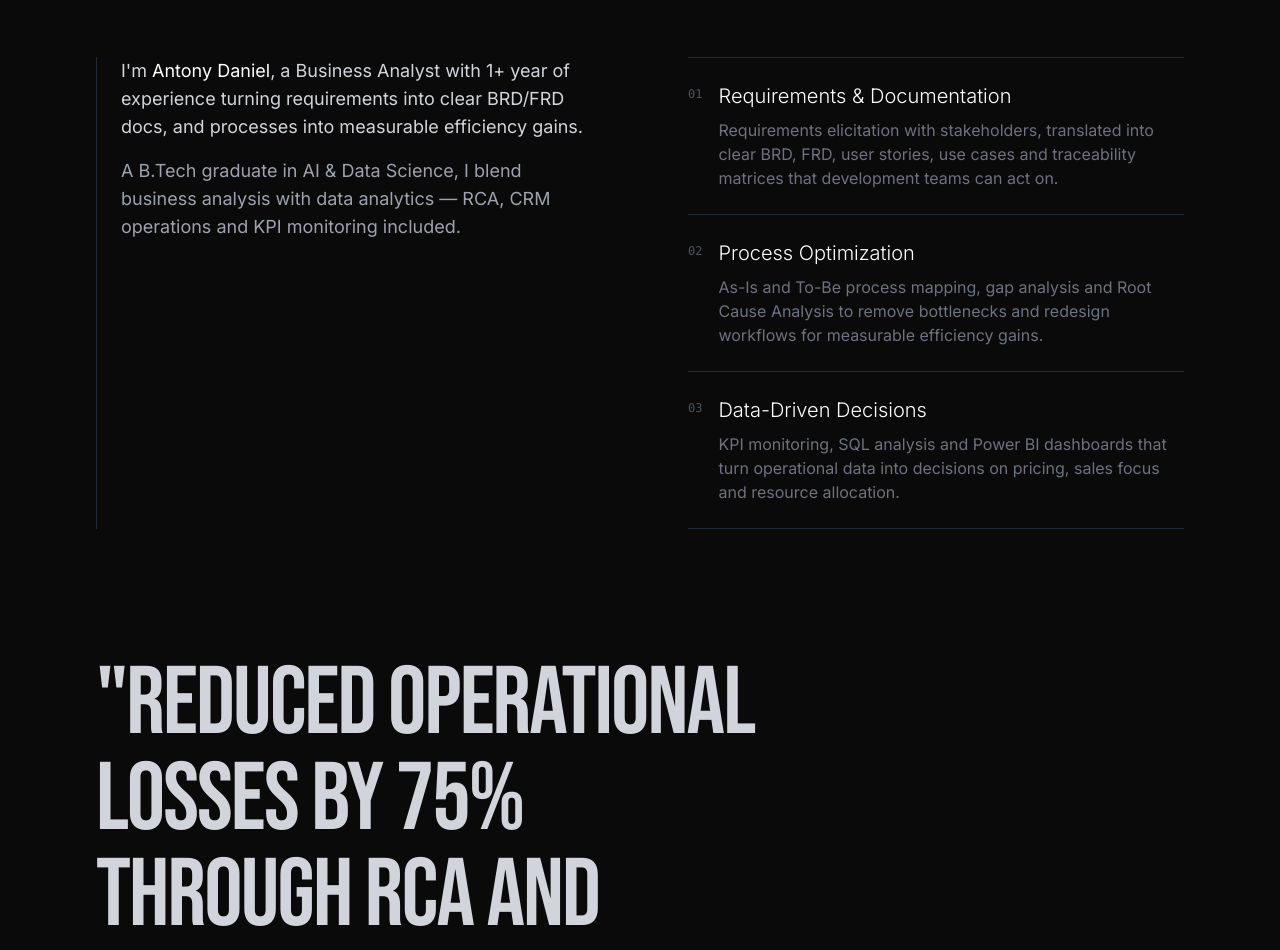
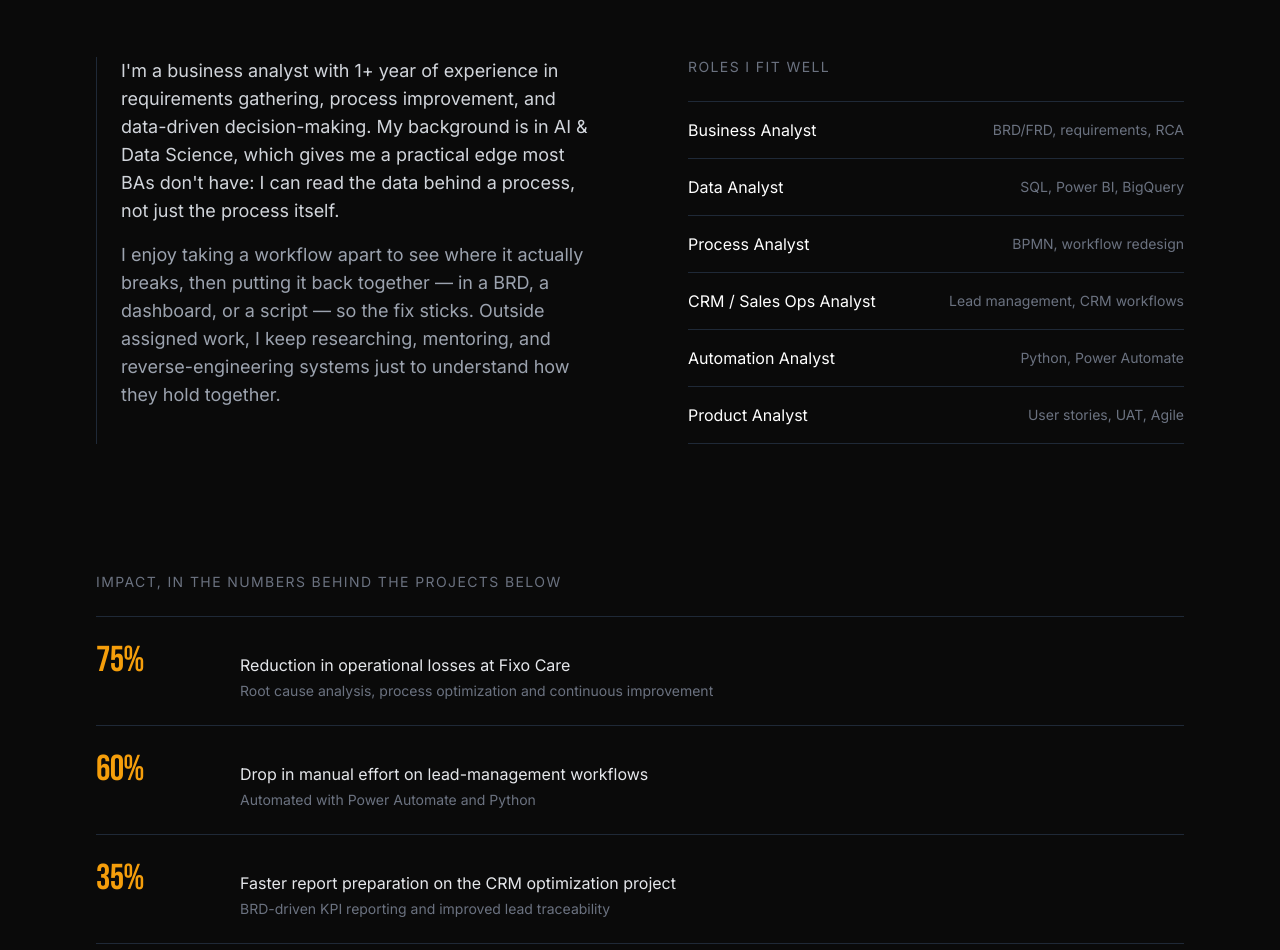
Before and after one commit to arunraj-3117/AntonyDaniel-Portfolio, a React (Vite) app: page / in a window 1280 px wide. Shown: the part 1520-2470 px from the top of the page. Built offline with nearby package versions, Linux system fonts and the light colour scheme; the HTML template or start-up script is replaced by a standard one.

Commit message:
Refactor About component with impact ledger and focus areas

```diff
--- a/src/components/About.tsx
+++ b/src/components/About.tsx
@@ -7,19 +7,41 @@ const fadeInUp = {
   transition: { duration: 0.8, ease: 'easeOut' }
 }
 
-const focusAreas = [
+const impactLedger = [
   {
-    title: 'Requirements & Documentation',
-    body: 'Requirements elicitation with stakeholders, translated into clear BRD, FRD, user stories, use cases and traceability matrices that development teams can act on.',
+    figure: '75%',
+    desc: 'Reduction in operational losses at Fixo Care',
+    sub: 'Root cause analysis, process optimization and continuous improvement',
   },
   {
-    title: 'Process Optimization',
-    body: 'As-Is and To-Be process mapping, gap analysis and Root Cause Analysis to remove bottlenecks and redesign workflows for measurable efficiency gains.',
+    figure: '60%',
+    desc: 'Drop in manual effort on lead-management workflows',
+    sub: 'Automated with Power Automate and Python',
   },
   {
-    title: 'Data-Driven Decisions',
-    body: 'KPI monitoring, SQL analysis and Power BI dashboards that turn operational data into decisions on pricing, sales focus and resource allocation.',
+    figure: '35%',
+    desc: 'Faster report preparation on the CRM optimization project',
+    sub: 'BRD-driven KPI reporting and improved lead traceability',
   },
+  {
+    figure: '15%',
+    desc: 'Gain in operational efficiency from redesigned To-Be workflows',
+    sub: 'Cross-department workflow mapping and RCA',
+  },
+  {
+    figure: '12%',
+    desc: 'Revenue erosion identified across underperforming segments',
+    sub: 'Profitability modeling to guide pricing and resourcing',
+  },
+]
+
+const focusAreas = [
+  { title: 'Business Analyst', body: 'BRD/FRD, requirements, RCA' },
+  { title: 'Data Analyst', body: 'SQL, Power BI, BigQuery' },
+  { title: 'Process Analyst', body: 'BPMN, workflow redesign' },
+  { title: 'CRM / Sales Ops Analyst', body: 'Lead management, CRM workflows' },
+  { title: 'Automation Analyst', body: 'Python, Power Automate' },
+  { title: 'Product Analyst', body: 'User stories, UAT, Agile' },
 ]
 
 export function About() {
@@ -46,13 +68,16 @@ export function About() {
         <div className="grid grid-cols-1 lg:grid-cols-2 gap-10 lg:gap-24 mb-24 lg:mb-32">
           <motion.div {...fadeInUp} className="relative pl-6 border-l border-gray-800">
             <p className="text-base lg:text-lg text-gray-300 leading-relaxed">
-              I'm <span className="text-white">Antony Daniel</span>, a Business Analyst with 1+ year
-              of experience turning requirements into clear BRD/FRD docs, and processes into
-              measurable efficiency gains.
+              I'm a business analyst with 1+ year of experience in requirements gathering,
+              process improvement, and data-driven decision-making. My background is in AI
+              &amp; Data Science, which gives me a practical edge most BAs don't have: I can
+              read the data behind a process, not just the process itself.
             </p>
             <p className="mt-4 text-base lg:text-lg text-gray-400 leading-relaxed">
-              A B.Tech graduate in AI & Data Science, I blend business analysis with data
-              analytics — RCA, CRM operations and KPI monitoring included.
+              I enjoy taking a workflow apart to see where it actually breaks, then putting
+              it back together — in a BRD, a dashboard, or a script — so the fix sticks.
+              Outside assigned work, I keep researching, mentoring, and reverse-engineering
+              systems just to understand how they hold together.
             </p>
           </motion.div>
 
@@ -61,40 +86,40 @@ export function About() {
             transition={{ ...fadeInUp.transition, delay: 0.2 }}
             className="space-y-0"
           >
-            {focusAreas.map((area, i) => (
+            <p className="text-sm text-gray-500 tracking-widest uppercase mb-6">Roles I fit well</p>
+            {focusAreas.map((area) => (
               <div
                 key={area.title}
-                className="border-t border-gray-800 py-6 group transition-all duration-300 hover:pl-3 hover:border-gray-500"
+                className="flex items-center justify-between gap-4 border-t border-gray-800 py-4 group transition-colors hover:border-gray-500"
               >
-                <div className="flex items-start gap-4">
-                  <span className="mt-1 text-xs text-gray-600 group-hover:text-white transition-colors shrink-0 font-mono">
-                    0{i + 1}
-                  </span>
-                  <div>
-                    <h3 className="text-lg lg:text-xl text-white font-light mb-2 group-hover:translate-x-1 transition-transform">
-                      {area.title}
-                    </h3>
-                    <p className="text-sm lg:text-base text-gray-500 leading-relaxed">{area.body}</p>
-                  </div>
-                </div>
+                <span className="text-sm lg:text-base text-white group-hover:text-white">{area.title}</span>
+                <span className="text-sm text-gray-500 text-right whitespace-nowrap">{area.body}</span>
               </div>
             ))}
             <div className="border-t border-gray-800" />
           </motion.div>
         </div>
 
-        {/* Impact quote */}
+
+        {/* Impact ledger */}
         <motion.div {...fadeInUp}>
-          <h2 className="font-display text-[4vw] lg:text-6xl xl:text-8xl leading-tight tracking-tight text-gray-300">
-            "REDUCED OPERATIONAL<br />
-            LOSSES BY 75% <br />
-            THROUGH RCA AND<br />
-            PROCESS OPTIMIZATION."
-          </h2>
-          <p className="mt-6 text-sm text-gray-500 tracking-widest uppercase">
-            FIXO CARE — BUSINESS DEVELOPMENT<br />
-            SALEM / INDIA
+          <p className="text-sm text-gray-500 tracking-widest uppercase mb-6">
+            Impact, in the numbers behind the projects below
           </p>
+          <div className="border-t border-gray-800">
+            {impactLedger.map((item) => (
+              <div
+                key={item.figure}
+                className="grid grid-cols-1 sm:grid-cols-[120px_1fr] gap-2 sm:gap-6 items-baseline py-6 border-b border-gray-800"
+              >
+                <span className="font-display text-3xl lg:text-4xl text-amber-500">{item.figure}</span>
+                <div>
+                  <p className="text-sm lg:text-base text-gray-200">{item.desc}</p>
+                  <p className="mt-1 text-xs lg:text-sm text-gray-500">{item.sub}</p>
+                </div>
+              </div>
+            ))}
+          </div>
         </motion.div>
       </div>
     </section>
```
